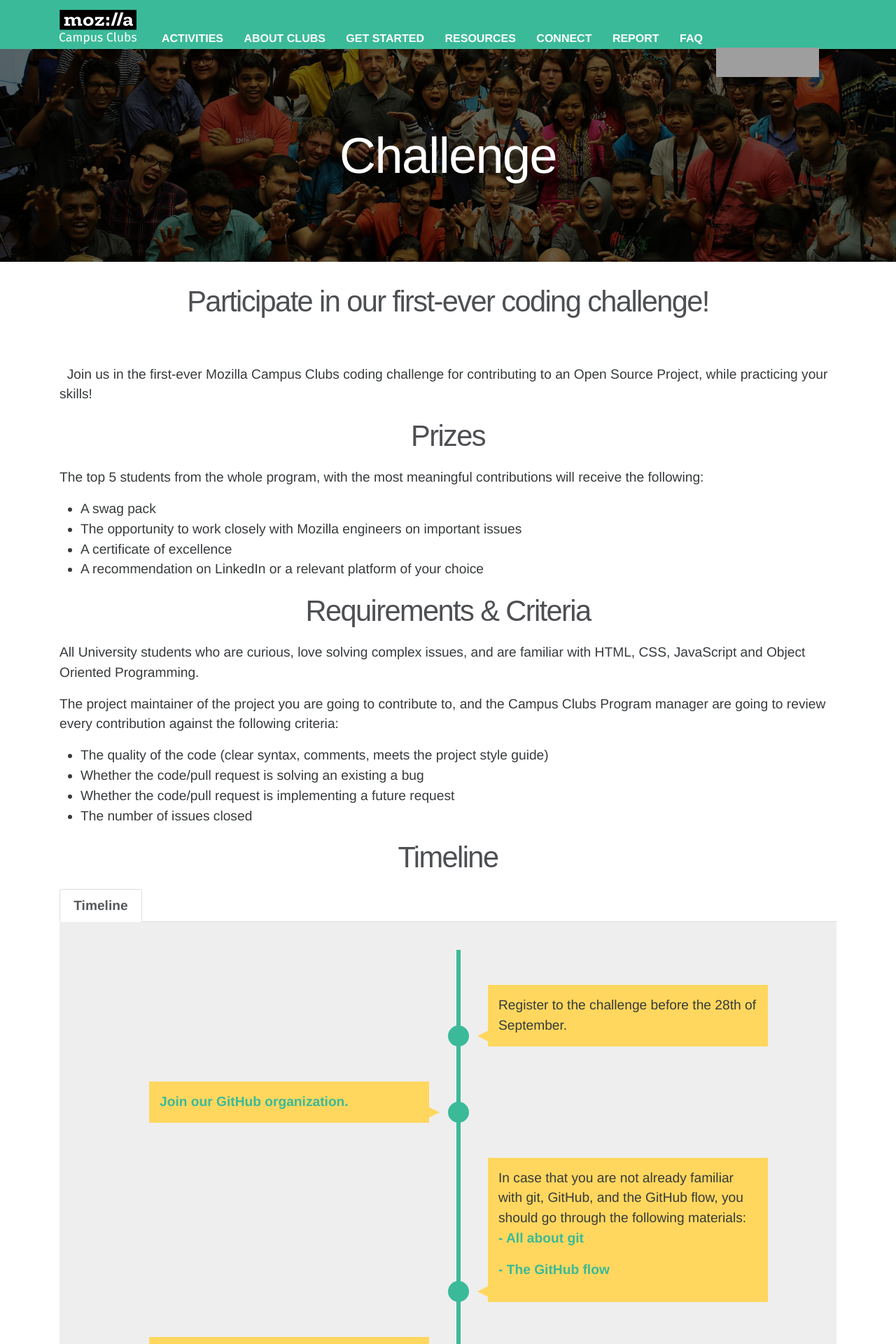
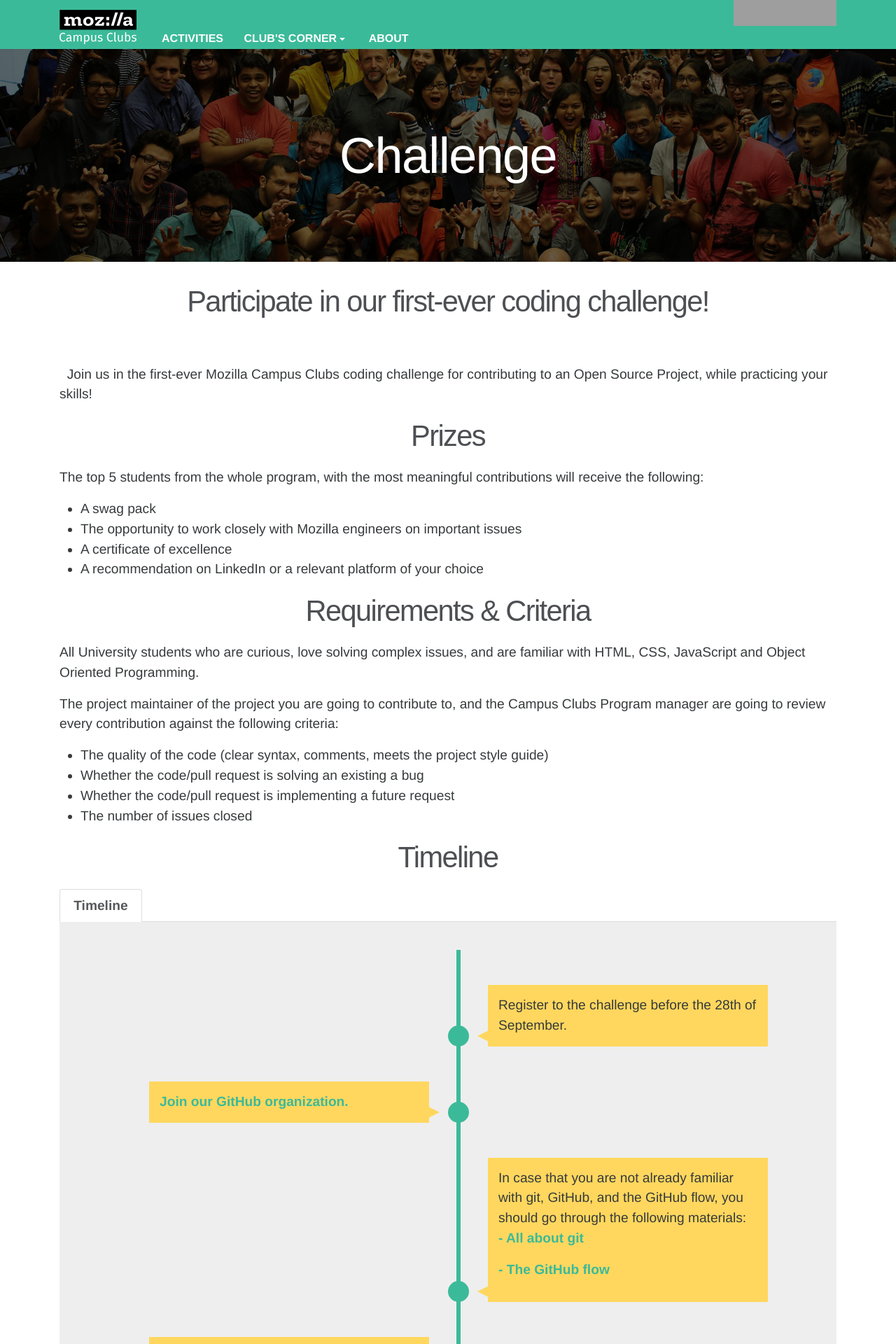
Before and after one commit to mozilla/mozilla-campus-clubs, a Jekyll site: the page built from _pages/challenge.md, in a window 1280 px wide. Shown: the top 1920 px of the page at 70% size. Built offline with Jekyll 4.4.1, drawn with Linux system fonts in a browser that asks for light colours; some web fonts are replaced; grey boxes are pictures that could not be loaded.

Commit message:
Dropdown menu added to the navbar

```diff
--- a/_includes/header.html
+++ b/_includes/header.html
@@ -8,13 +8,18 @@
         &#9776;
       </button>
       <div class="collapse navbar-toggleable-md" id="exCollapsingNavbar">
-        <a class="nav-link" href="/activities/">Activities</a>
-        <a class="nav-link" href="/about/">About Clubs</a>
-        <a class="nav-link" href="/get-started/">Get Started</a>
-        <a class="nav-link" href="/resources/">Resources</a>
-        <a class="nav-link" href="/connect/">Connect</a>
-        <a class="nav-link" href="/report/#">Report</a>
-        <a class="nav-link" href="/faq/">FAQ</a>
+		<li><a class="nav-link" href="/activities/">Activities</a></li>
+		<li class="dropdown" >
+          <a class="nav-link dropdown-toggle"  href="#">Club's Corner</a>
+          <div class="dropdown-menu">
+			<a class="dropdown-item" href="/get-started/">Get Started</a>
+			<a class="dropdown-item" href="/resources/">Resources</a>
+			<a class="dropdown-item" href="/connect/">Connect</a>
+			<a class="dropdown-item" href="/report/">Report</a>
+			<a class="dropdown-item" href="/faq/">FAQ</a>
+          </div>
+		</li>
+		<li><a class="nav-link" href="/about/">About</a></li>
       </div>
 
       <div id="tabzilla" class="hidden-lg-down">
--- a/static/css/app.css
+++ b/static/css/app.css
@@ -117,8 +117,7 @@ nav.navbar {
     height: 70px;
 }
 
-nav a {
-    font-size: 1.2em;
+nav li a {
     text-transform: uppercase;
     margin-right: 25px;
     padding-top: 42px;
@@ -136,6 +135,24 @@ nav a.inactive {
 
 nav a:hover {
     color: white;
+}
+
+nav li {
+    font-size: 1em;
+    list-style: none;
+    display: inline-block;
+}
+
+.dropdown-menu {
+    background-color: #3BBA99;
+    border-radius: 2px;
+}
+.dropdown-menu .dropdown-item:focus,.dropdown-menu  .dropdown-item:hover {
+    background-color: #36a085
+}
+
+.dropdown:hover .dropdown-menu{
+    display: block;
 }
 
 .navbar-brand > img {
```
